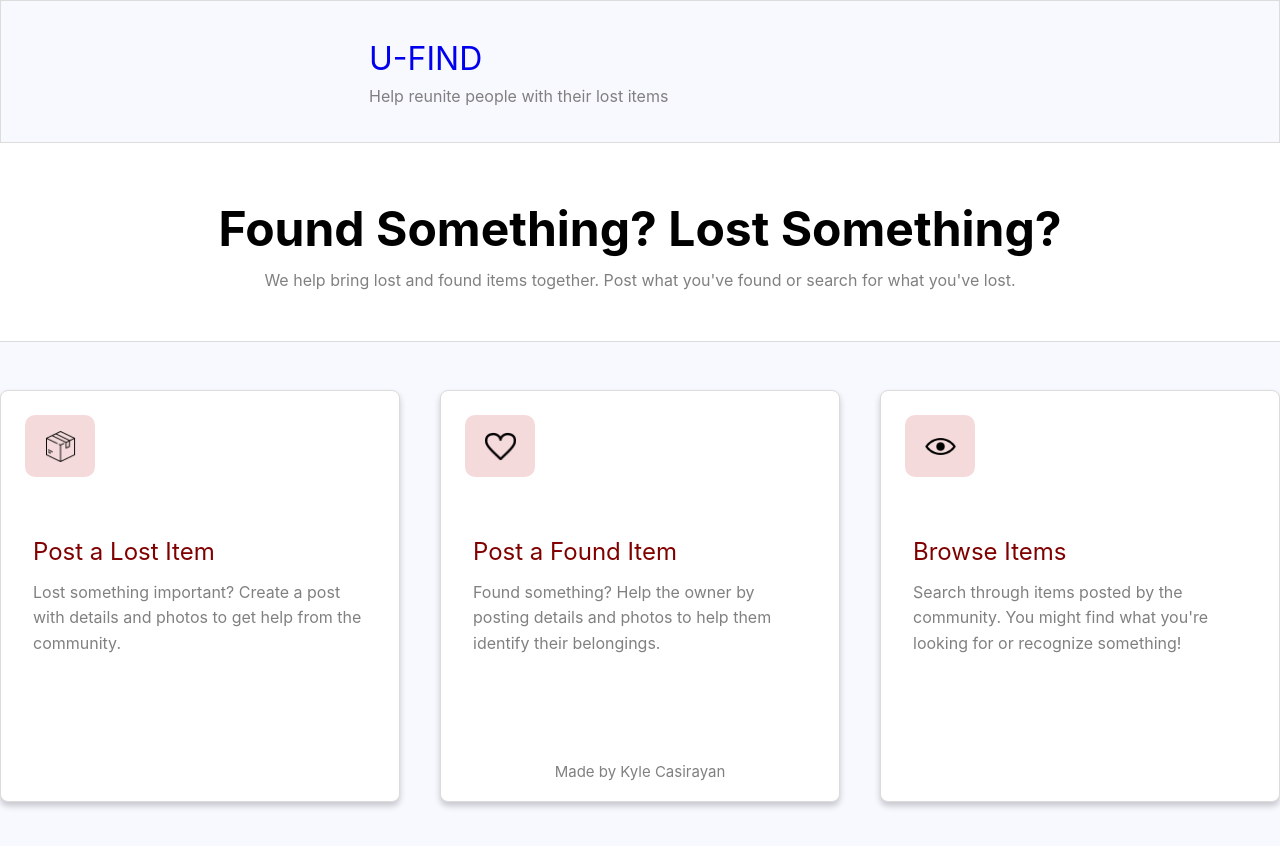
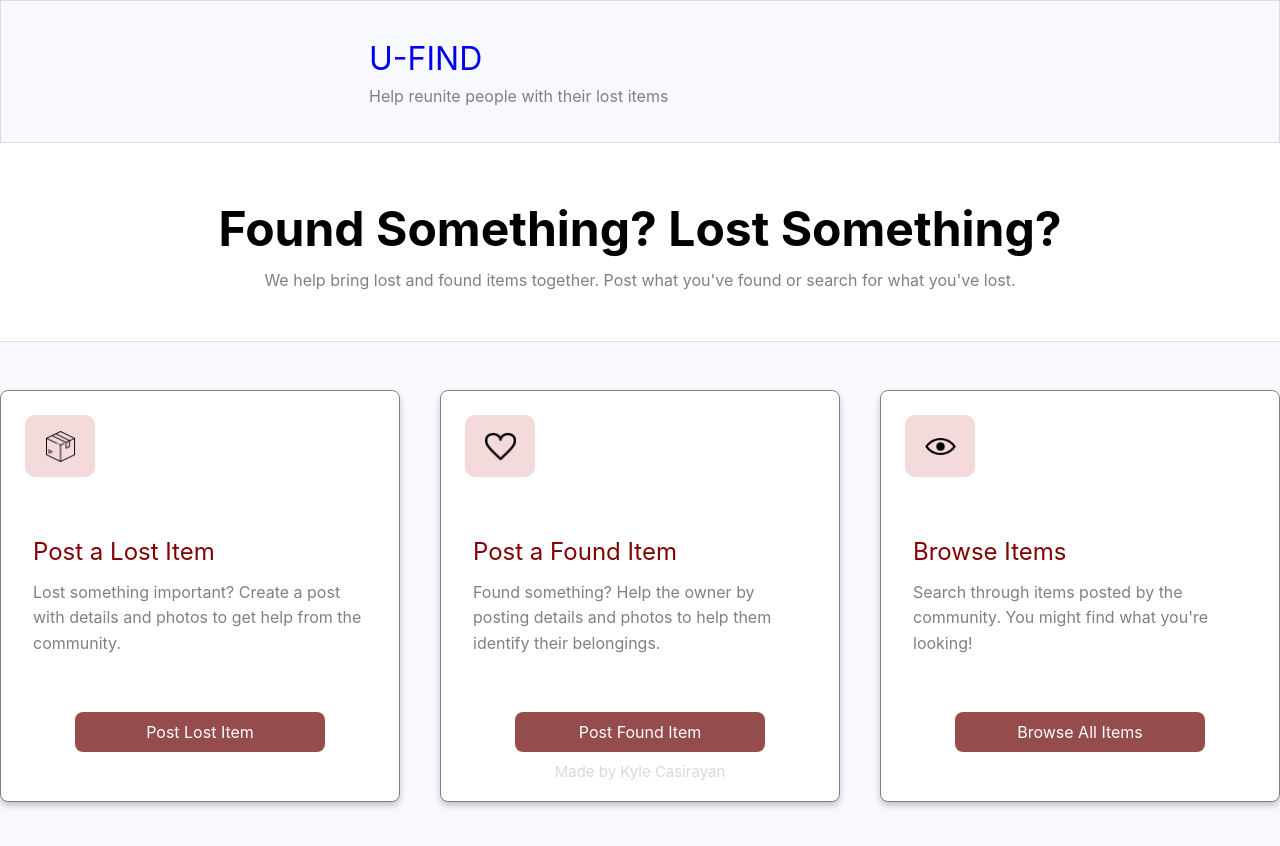
Before and after one commit to DareDevilLuc/U-Find, a Vue app in the folder frontend/: page / in a window 1280 px wide. Shown: the top 846 px of the page. Built offline with nearby package versions, Linux system fonts and the light colour scheme.

Commit message:
Refactor Choose component styles and update HomeView with new button slots

```diff
--- a/frontend/src/App.vue
+++ b/frontend/src/App.vue
@@ -48,7 +48,8 @@ import { RouterLink, RouterView } from 'vue-router'
     justify-content: center;
     position: fixed;
     bottom: 1rem;
-    color: gray
+    color: gray;
+    opacity: 0.3;
   }
 
   .borderIntro{
--- a/frontend/src/components/Choose.vue
+++ b/frontend/src/components/Choose.vue
@@ -24,8 +24,6 @@ const slots = defineSlots<Slots>()
             <p class="subSection"><slot name="subSectionHolder"/></p>
             <div class="choosebutton"><slot name="chooseButtonHolder"/></div>
         </div>
-
-
     </div>
 </template>
 
@@ -36,19 +34,35 @@ const slots = defineSlots<Slots>()
         min-width: 300px;
         min-height: 200px;
         max-width: 500px;
-        max-height: 450px;
+        max-height: 412px;
         text-align: center;
         background-color: white;
-        border: 1px gainsboro solid;
+        border: 1px grey solid;
         border-radius: 8px;
         cursor: pointer;
         transition: 0.3s;
         box-shadow: 0px 4px 6px rgba(0, 0, 0, 0.2);;
     }
 
+    .choosebutton{
+        display: flex;
+        background-color: rgb(149, 76, 76);
+        color: white;
+        justify-content: center;
+        align-items: center;
+        margin-top: 3.5rem;
+        border-radius: 8px;
+        min-height: 40px;
+        min-width: 75%;
+        font-size: medium;
+        align-self: center;
+        transition: 0.3s;
+    }
+
     .customButton:hover{
-        transform: scale(1.1);
+        transform: scale(1.01);
         border-color: rgb(188, 18, 18);
+        box-shadow: 4px 10px 6px rgba(0, 0, 0, 0.2);;
     }
 
     .image{
@@ -59,6 +73,10 @@ const slots = defineSlots<Slots>()
 
     .customButton:hover .imageContainer{
         background-color: rgb(229, 98, 98);
+    }
+
+    .choosebutton:hover{
+        background-color: rgb(154, 23, 23);
     }
 
     .imageContainer{
--- a/frontend/src/views/HomeView.vue
+++ b/frontend/src/views/HomeView.vue
@@ -23,6 +23,9 @@
         <template #subSectionHolder>
           Lost something important? Create a post with details and photos to get help from the community.
         </template>
+        <template #chooseButtonHolder>
+          Post Lost Item
+        </template>
       </Choose>
     </router-link>
     <router-link to="/postFound">
@@ -36,6 +39,9 @@
         <template #subSectionHolder>
           Found something? Help the owner by posting details and photos to help them identify their belongings.
         </template>
+        <template #chooseButtonHolder>
+          Post Found Item
+        </template>
       </Choose>
     </router-link>
     <router-link to="/browse">
@@ -47,7 +53,10 @@
           <p>Browse Items</p>
         </template>
         <template #subSectionHolder>
-          Search through items posted by the community. You might find what you're looking for or recognize something!
+          Search through items posted by the community. You might find what you're looking!
+        </template>
+        <template #chooseButtonHolder>
+          Browse All Items
         </template>
       </Choose>
     </router-link>
@@ -64,9 +73,29 @@
     margin-top: 3rem;
     padding-bottom: 3rem;
     border-bottom: 1px solid gainsboro;
-
   }
 
+  .smallText{
+    display: flex;
+    text-align: center;
+  }
+
+  @media (min-width: 300px){
+    .bigText{
+      text-align: center;
+      font-size: 1.2rem;
+      font-weight: bold;
+    }
+
+    .smallText{
+      font-size: 0.5rem;
+      color: gray;
+      font-weight: normal;
+      max-width: 80%;
+    }
+  }
+
+    @media (min-width: 1024px){
     .bigText{
       font-size: 3rem;
       font-weight: bold;
@@ -76,6 +105,8 @@
       color: gray;
       font-weight: normal;
     }
+  }
+
 
   .redirect{
     display: flex;
@@ -92,6 +123,7 @@
     .redirect{
       flex-direction: column;
       justify-content: center;
+      min-width: 80%;
     }
   }
 
```
Also changed, not shown: frontend/src/components/ChooseButtons.vue (deleted, +0 -11 lines). Lines whose indentation alone changed are shown as unchanged.
